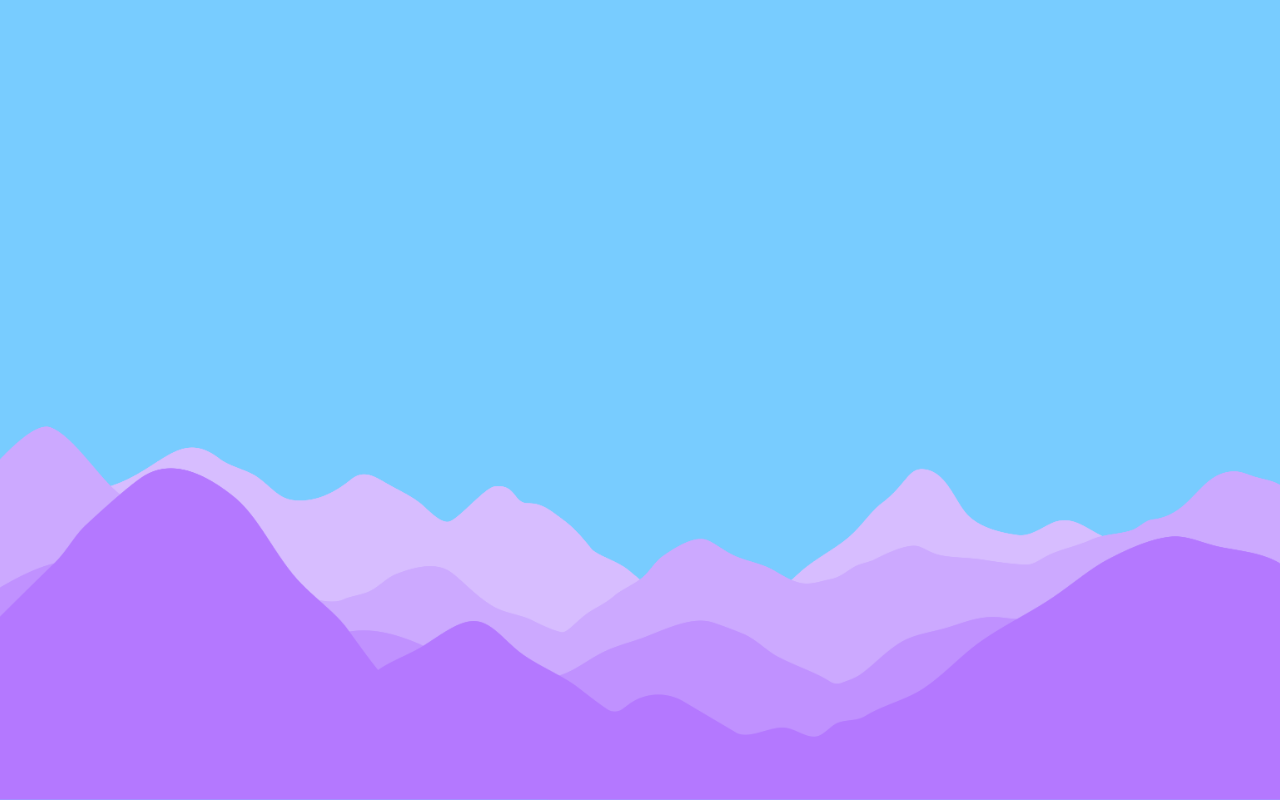
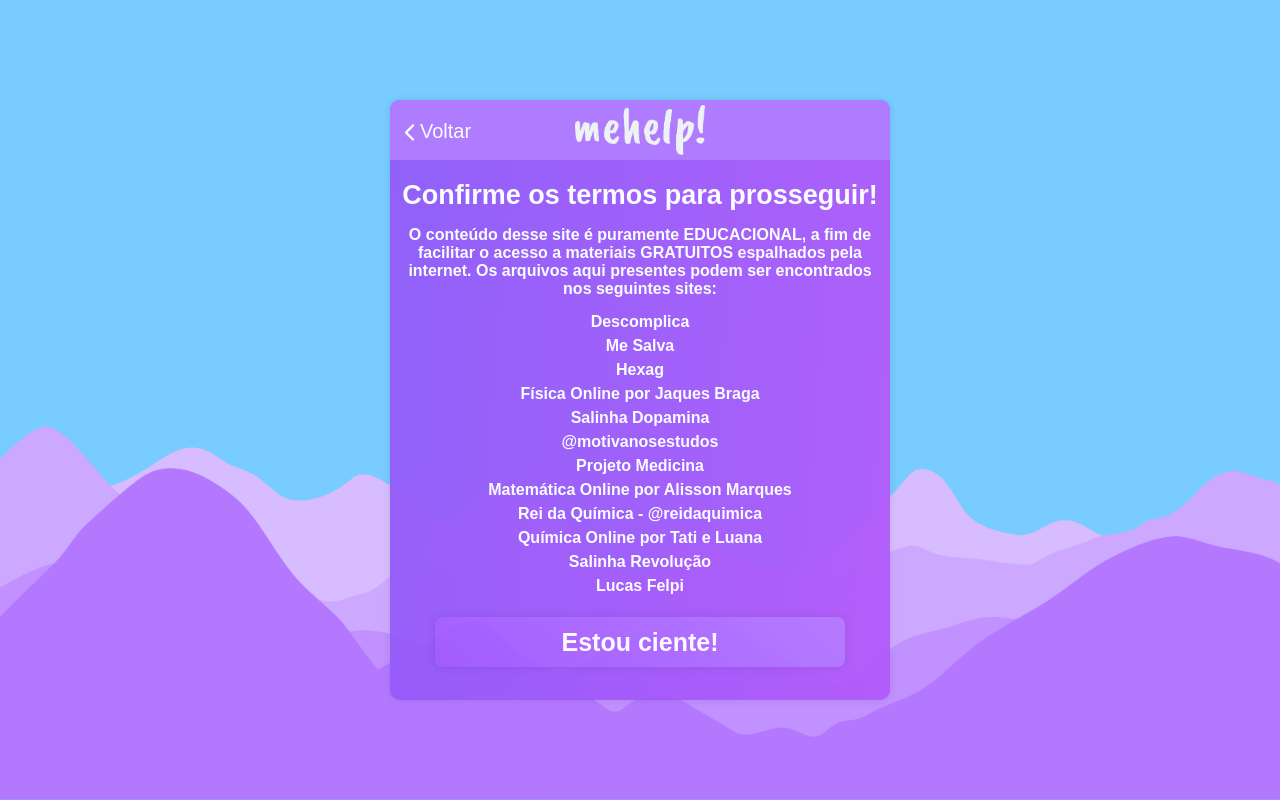
Before and after one commit to iagonobre/HelpMe-, a React (Create React App) app: page /downloads/aviso in a window 1280 px wide. Built offline with nearby package versions, Linux system fonts and the light colour scheme; the HTML template or start-up script is replaced by a standard one.

Commit message:
Versão 2.0 - Sistema de Query

```diff
--- a/src/pages/Apostilas/index.js
+++ b/src/pages/Apostilas/index.js
@@ -16,7 +16,9 @@
       </Topborder>
       <Text>Escolha uma opção abaixo:</Text>
       <Botoes>
-        <form target="_blank" action="https://www.mediafire.com/file/z9ds1n466b7cafb/APOSTILA_BERNOULLI.zip/file"><button>APOSTILA BERNOULLI</button></form>
+        <Link to="/downloads/aviso/?link=https://www.mediafire.com/file/z9ds1n466b7cafb/APOSTILA_BERNOULLI.zip/file">
+          <button>APOSTILA BERNOULLI</button>
+        </Link>
         <form target="_blank" action="http://www.mediafire.com/file/t9ahw8rkv5pjj88/APOSTILA_HEXAG.zip/file"><button>APOSTILA HEXAG</button></form>
         <form target="_blank" action="https://www.mediafire.com/file/cbixirn5qd28wqd/DESCOMPLICA.zip/file"><button>APOSTILA DESCOMPLICA</button></form>
       </Botoes>
--- /dev/null
+++ b/src/pages/Aviso/index.js
@@ -0,0 +1,49 @@
+import React from 'react';
+import { Container, Topborder, Text, Botoes, Links } from './styles';
+import logo from '../../images/logo.png'
+import { IoIosArrowBack } from 'react-icons/io'
+import { Link, useLocation } from 'react-router-dom'
+
+function Avisos() {
+
+  function useQuery() {
+    return new URLSearchParams(useLocation().search);
+  }
+
+  let query = useQuery()
+  return (
+    <Container>
+      <Topborder>
+        <Link to="/downloads">
+          <IoIosArrowBack />
+          <p>Voltar</p>
+        </Link>
+        <img src={logo} alt="logo"></img>
+      </Topborder>
+      <Text>
+        Confirme os termos para prosseguir!
+        <br />
+        <p>O conteúdo desse site é puramente EDUCACIONAL, a fim de facilitar o acesso a materiais GRATUITOS espalhados pela internet. Os arquivos aqui presentes podem ser encontrados nos seguintes sites:</p>
+        <Links>
+          <a href="http://descomplica.com.br/">Descomplica</a><br />
+          <a href="http://mesalva.com.br/">Me Salva</a><br />
+          <a href="http://cursinhoparamedicina.com.br/hexag-solidario/">Hexag</a><br />
+          <a href="http://fisicaonline.com.br/">Física Online por Jaques Braga</a><br />
+          <a href="http://materiais.fisicaonline.com.br/1000-de-biologia">Salinha Dopamina</a><br />
+          <a href="http://instagram.com/motivanosestudos/">@motivanosestudos</a><br />
+          <a href="http://projetomedicina.com.br/">Projeto Medicina</a><br />
+          <a href="http://matematicaon.com.br/">Matemática Online por Alisson Marques</a><br />
+          <a href="http://instagram.com/reidaquimica/?hl=pt-br">Rei da Química - @reidaquimica</a><br />
+          <a href="http://quimicaonline.com.br/">Química Online por Tati e Luana</a><br />
+          <a href="http://instagram.com/salinharevolucao/">Salinha Revolução</a><br />
+          <a href="http://campsite.bio/lfelpi">Lucas Felpi</a>
+        </Links>
+      </Text>
+      <Botoes>
+        <form action={query.get("link")}><button type="submit">Estou ciente!</button></form>
+      </Botoes>
+    </Container >
+  );
+}
+
+export default Avisos;
--- /dev/null
+++ b/src/pages/Aviso/styles.js
@@ -0,0 +1,226 @@
+import styled from 'styled-components';
+
+export const Container = styled.div`
+  background: linear-gradient(95deg, #925BF9, #B25AFA);
+  width: 500px;
+  height: 600px;
+  align-items: center;
+  position: fixed;
+  opacity: 95%;
+  top: 0;
+  bottom: 0;
+  left: 0;
+  right: 0;
+  margin: auto;
+  border-radius: 10px;
+  box-shadow: 0 0 10px rgba(0, 0, 0, 0.1);
+  text-align: center;
+
+  @media only screen and (max-width : 968px){
+    width: 300px;
+    height: 500px;
+  }
+  /* iphone 5 */
+  @media only screen and (max-height: 568px){
+    width: 300px;
+    height: 400px;
+  }
+`
+
+export const Topborder = styled.div`
+  background-color: #B478FF;
+  height: 60px;
+  width: 500px;
+  display: flex;
+  border-top-left-radius: 10px;
+  border-top-right-radius: 10px;
+  z-index: 900;
+
+  img {
+    height: 50px;
+    margin: auto;
+    z-index: 1000;
+  }
+
+  svg {
+    color: white;
+    width: 25px;
+    height: 25px;
+    position: fixed;
+    margin-top: 20px;
+    margin-left: 7px;
+  }
+
+  p {
+    font-family: Century Gothic,CenturyGothic,AppleGothic,sans-serif;
+    color: white;
+    position: fixed;
+    font-size: 20px;
+    margin-top: 20px;
+    margin-left: 30px;
+  }
+
+  @media only screen and (max-width : 968px){
+    width: 300px;
+    height: 45px;
+    img{
+      height: 40px;
+    }
+    svg {
+      width: 20px;
+      height: 20px;
+      margin-top: 12px;
+      margin-left: 4px;
+    }
+    p {
+      font-size: 9;
+      margin-top: 10px;
+      margin-left: 22px;
+    }
+  }
+  /* iphone 5 */
+  @media only screen and (max-height: 568px){
+    width: 300px;
+    height: 40px;
+    img {
+      height: 30px;
+    }
+    svg {
+      width: 20px;
+      height: 20px;
+      margin-top: 10px;
+      margin-left: 4px;
+    }
+    p {
+      font-size: 9;
+      margin-top: 8px;
+      margin-left: 25px;
+    }
+  }
+`
+
+export const Text = styled.p`
+  color: white;
+  margin: 0 auto;
+  margin-top: 20px;
+  font-family: Century Gothic,CenturyGothic,AppleGothic,sans-serif;
+  font-size: 27px;
+  font-weight: bold;
+
+  p{
+    color: white;
+    font-size: 16px;
+    margin: 10px;
+    margin-top: 15px;
+    text-decoration: none;
+  }
+
+  @media only screen and (max-width : 968px){
+    font-size: 20px;
+    line-height: 20px;
+    p {
+      font-size: 13px;
+      line-height: 15px;
+    }
+    a {
+      font-size: 10
+    }
+  }
+  /* iphone 5 */
+  @media only screen and (max-height: 568px){
+    font-size: 18px;
+    line-height: 16px;
+    p {
+      font-size: 12px;
+      line-height: 13px;
+    }
+    a {
+      font-size: 12px;
+    }
+  }
+`
+
+export const Botoes = styled.div`
+  margin: 0 auto;
+  margin-top: 15px;
+  width: 450px;
+  height: 400px;
+  position: relative;
+
+  button {
+    height: 50px;
+    color: white;
+    width: 410px;
+    margin: 6px;
+    border-radius: 8px;
+    border: 0px;
+    background: linear-gradient(45deg, #A25BFF, #B478FF);
+    font-family: Century Gothic,CenturyGothic,AppleGothic,sans-serif;
+    font-size: 25px;
+    font-weight: bolder;
+    box-shadow: 0 0 10px rgba(0, 0, 0, 0.1);
+  }
+
+  button:hover  {
+    transition: 0.5s;
+    background: #A25BFF;
+    border: 4px solid white;
+  }
+
+  @media only screen and (max-width : 968px){
+    margin-top: 12px;
+    width: 300px;
+    height: 300px;
+
+    button {
+      height: 38px;
+      width: 260px;
+      margin: 3px;
+      font-size: 16px;
+    }
+    svg {
+      width: 10px;
+      height: 10px;
+      color: white;
+    }
+  }
+  /* iphone 5 */
+  @media only screen and (max-height: 568px){
+    margin-top: 6px;
+    width: 300px;
+    height: 300px;
+
+    button {
+      height: 35px;
+      width: 248px;
+      margin: 3px;
+    }
+  }
+`
+
+export const Links = styled.div`
+align-items: center;
+margin: auto;
+font-family: Century Gothic,CenturyGothic,AppleGothic,sans-serif;
+line-height: 20px;
+
+a {
+    color: white;
+    font-size: 16px;
+    text-decoration: none;
+  }
+
+  @media only screen and (max-width : 968px){
+    line-height: 15px;
+    a {
+      font-size: 13px;
+    }
+  }
+  /* iphone 5 */
+  @media only screen and (max-height: 568px){
+    line-height: 11px;
+    a {
+      font-size: 12px;
+    }
+  }
+`
--- a/src/routes.js
+++ b/src/routes.js
@@ -3,6 +3,7 @@
 
 import Main from './pages/Main';
 import Down from './pages/Down'
+import Aviso from './pages/Aviso'
 import Apostilas from './pages/Apostilas'
 import Vestibular from './pages/Vestibular'
 import Exatas from './pages/Exatas'
@@ -15,6 +16,7 @@
       <Switch>
         <Route path="/" exact component={Main} />
         <Route path="/downloads" exact component={Down} />
+        <Route path="/downloads/aviso" component={Aviso} />
         <Route path="/downloads/apostilas" component={Apostilas} />
         <Route path="/downloads/vestibular" component={Vestibular} />
         <Route path="/downloads/exatas" component={Exatas} />
```
